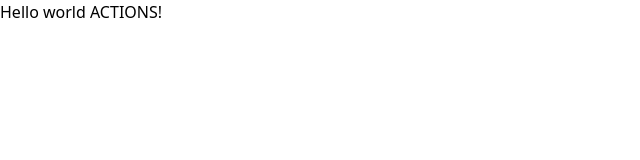
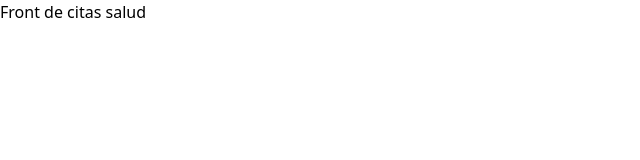
Before and after one commit to Vaf88/citas-salud-code-factory-feature5, a Next.js app: page / in a window 1280 px wide. Shown: the top 160 px of the page, without its empty margins (0-640 px from the left). Built offline with nearby package versions, Linux system fonts and the light colour scheme.

Commit message:
Cambio de nombre (titulo)

```diff
--- a/app/page.tsx
+++ b/app/page.tsx
@@ -1,5 +1,5 @@
 export default function Home() {
   return (
-    <h1>Hello world ACTIONS!</h1>
+    <h1>Front de citas salud</h1>
   );
 }
```
